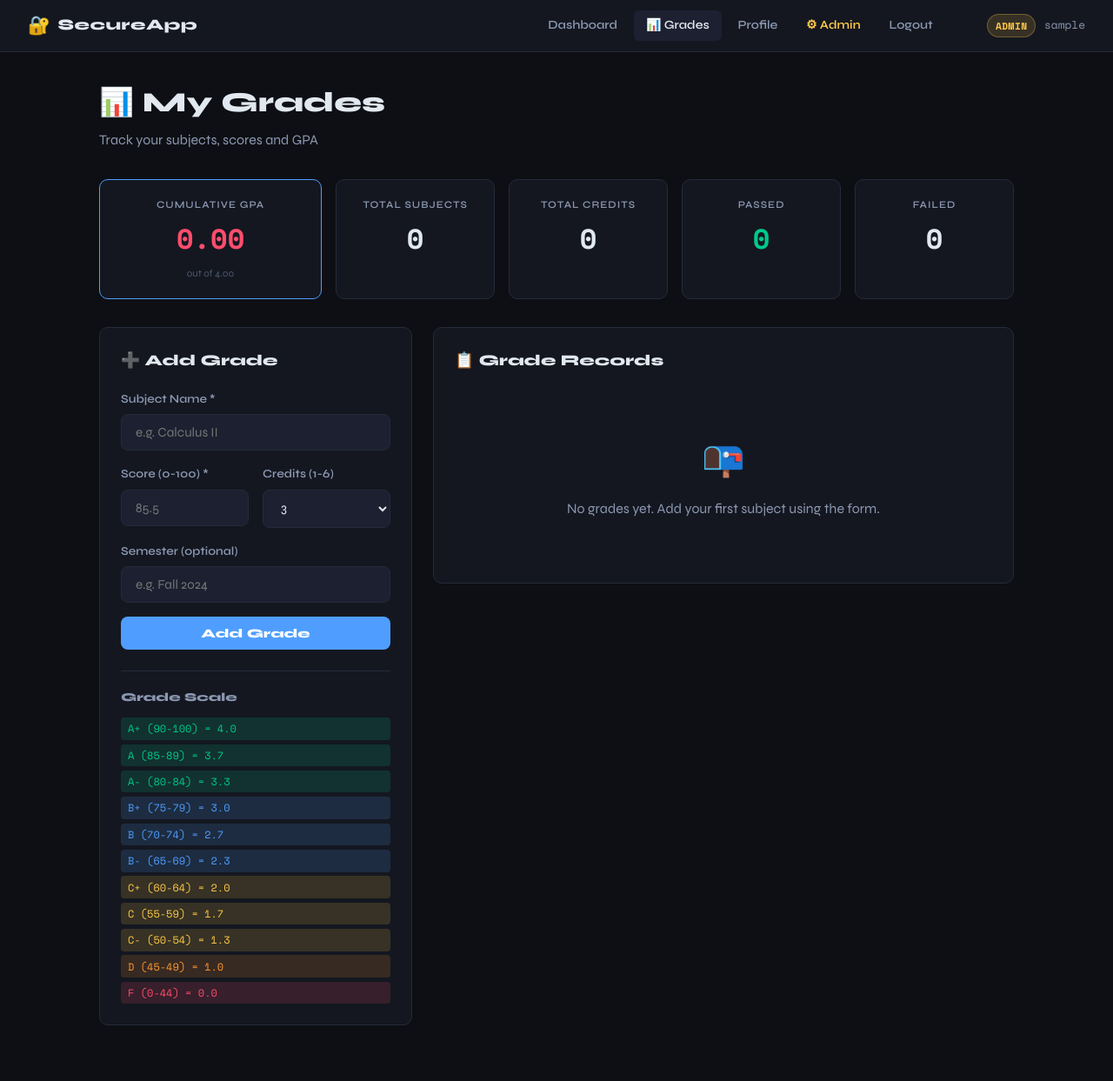
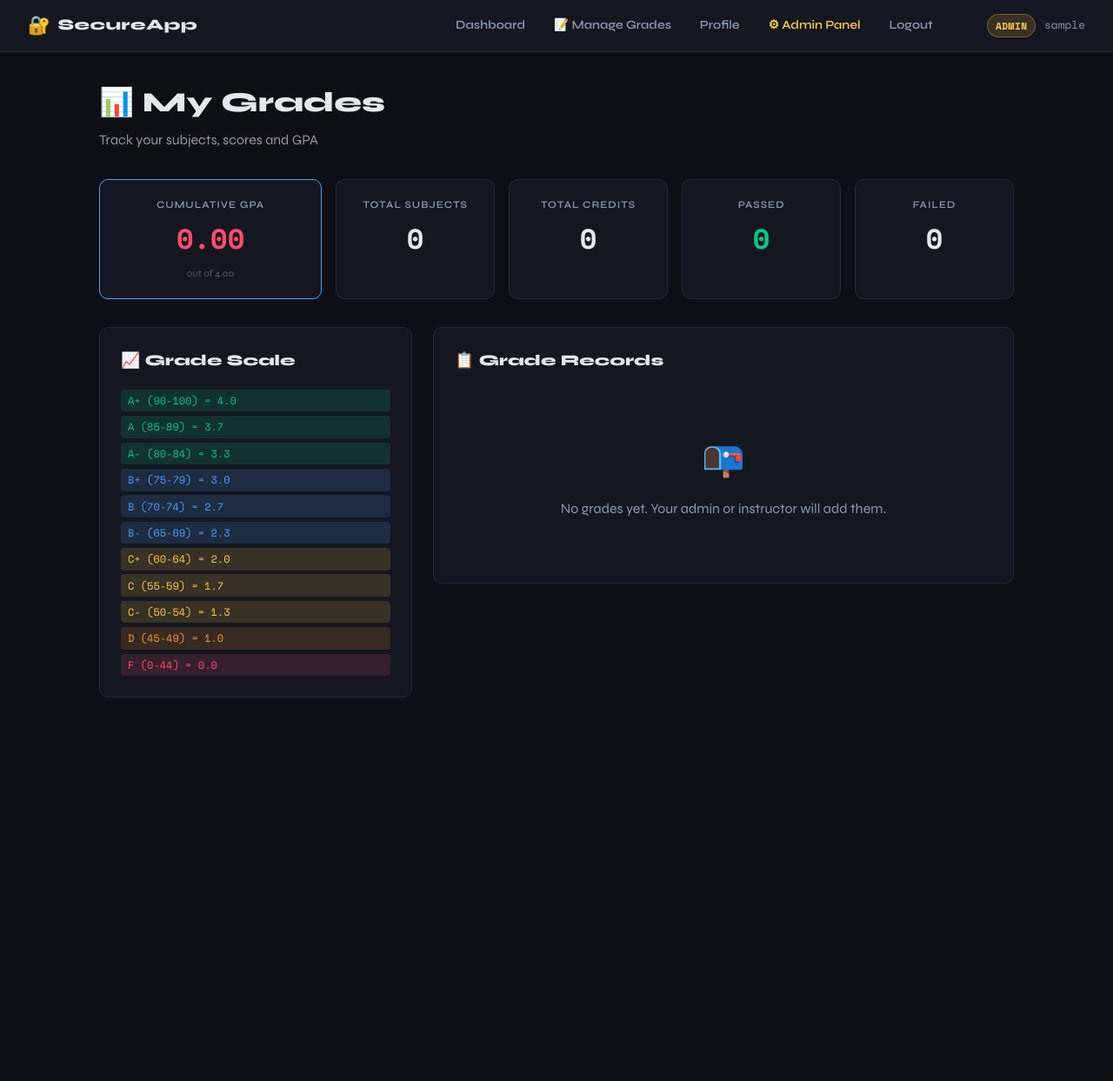
Before and after one commit to Mohamedabdullah11/SWE210-Secure-Web-App, a Flask app: page /grades in a window 1280 px wide. Shown: the whole page at 87% size. After the commit the page ends 802 px from the top, so only its background shows below. Run offline with Flask 3, Linux system fonts and the light colour scheme; the visitor is signed in with stand-in values (Sample User, id 1).

Commit message:
Added Manage Grades panel, fixed UI and improved Security features

```diff
--- a/app.py
+++ b/app.py
@@ -165,35 +165,20 @@ def grades():
     user = User.query.get(session['user_id'])
     return render_template('grades.html', user=user)
 
-@app.route('/grades/add', methods=['POST'])
-@login_required
-def add_grade():
-    subject  = request.form.get('subject','').strip()
-    credits  = request.form.get('credits','3')
-    score    = request.form.get('score','')
-    semester = request.form.get('semester','').strip()
-    if not subject or not score:
-        flash('Subject and score required.','danger')
-        return redirect(url_for('grades'))
-    try:
-        sf = float(score); ci = int(credits)
-        if not (0 <= sf <= 100) or not (1 <= ci <= 6): raise ValueError
-    except ValueError:
-        flash('Score must be 0-100, credits 1-6.','danger')
-        return redirect(url_for('grades'))
-    db.session.add(Grade(user_id=session['user_id'], subject=subject, credits=ci, score=sf, semester=semester))
-    db.session.commit()
-    flash(f'"{subject}" added!','success')
-    return redirect(url_for('grades'))
+@app.route('/manage_grades')
+@admin_required
+def manage_grades():
+    students = User.query.filter_by(role='user').all()
+    return render_template('manage_grades.html', students=students)
 
 @app.route('/grades/delete/<int:gid>', methods=['POST'])
-@login_required
+@admin_required
 def delete_grade(gid):
     g = Grade.query.get_or_404(gid)
-    if g.user_id != session['user_id']: abort(403)
+    uid = g.user_id
     db.session.delete(g); db.session.commit()
     flash('Grade deleted.','info')
-    return redirect(url_for('grades'))
+    return redirect(url_for('admin_view_grades', uid=uid))
 
 @app.route('/profile', methods=['GET','POST'])
 @login_required
@@ -236,6 +221,28 @@ def admin_view_grades(uid):
     user = User.query.get_or_404(uid)
     return render_template('admin_grades.html', user=user)
 
+@app.route('/admin/grades/<int:uid>/add', methods=['POST'])
+@admin_required
+def admin_add_grade(uid):
+    user = User.query.get_or_404(uid)
+    subject  = request.form.get('subject','').strip()
+    credits  = request.form.get('credits','3')
+    score    = request.form.get('score','')
+    semester = request.form.get('semester','').strip()
+    if not subject or not score:
+        flash('Subject and score required.','danger')
+        return redirect(url_for('admin_view_grades', uid=uid))
+    try:
+        sf = float(score); ci = int(credits)
+        if not (0 <= sf <= 100) or not (1 <= ci <= 6): raise ValueError
+    except ValueError:
+        flash('Score must be 0-100, credits 1-6.','danger')
+        return redirect(url_for('admin_view_grades', uid=uid))
+    db.session.add(Grade(user_id=uid, subject=subject, credits=ci, score=sf, semester=semester))
+    db.session.commit()
+    flash(f'"{subject}" added to {user.username}!','success')
+    return redirect(url_for('admin_view_grades', uid=uid))
+
 @app.errorhandler(403)
 def forbidden(e): return render_template('403.html'), 403
 @app.errorhandler(404)
--- a/templates/admin.html
+++ b/templates/admin.html
@@ -48,13 +48,12 @@
                     <td><span class="role-badge role-{{ u.role }}">{{ u.role }}</span></td>
                     <td class="action-cell">
                         {% if u.role != 'admin' %}
-                        <form method="POST" action="{{ url_for('promote_user', user_id=u.id) }}" style="display:inline">
+                        <form method="POST" action="{{ url_for('promote_user', uid=u.id) }}" style="display:inline">
                             <button type="submit" class="btn btn-sm btn-warning" onclick="return confirm('Promote {{ u.username }} to admin?')">Promote</button>
                         </form>
-                        <form method="POST" action="{{ url_for('delete_user', user_id=u.id) }}" style="display:inline">
+                        <form method="POST" action="{{ url_for('delete_user', uid=u.id) }}" style="display:inline">
                             <button type="submit" class="btn btn-sm btn-danger" onclick="return confirm('Delete {{ u.username }}?')">Delete</button>
                         </form>
-                        <a href="{{ url_for('admin_view_grades', user_id=u.id) }}" class="btn btn-sm btn-secondary">📊 Grades</a>
                         {% else %}
                         <span class="text-muted">Protected</span>
                         {% endif %}
--- a/templates/base.html
+++ b/templates/base.html
@@ -17,10 +17,14 @@
         </div>
         <div class="nav-links">
             <a href="{{ url_for('dashboard') }}" class="nav-link {% if request.endpoint == 'dashboard' %}active{% endif %}">Dashboard</a>
-            <a href="{{ url_for('grades') }}" class="nav-link {% if request.endpoint == 'grades' %}active{% endif %}">📊 Grades</a>
+            {% if session.role == 'user' %}
+            <a href="{{ url_for('grades') }}" class="nav-link {% if request.endpoint == 'grades' %}active{% endif %}">👤 My Grades</a>
+            {% else %}
+            <a href="{{ url_for('manage_grades') }}" class="nav-link {% if request.endpoint == 'manage_grades' %}active{% endif %}">📝 Manage Grades</a>
+            {% endif %}
             <a href="{{ url_for('profile') }}" class="nav-link {% if request.endpoint == 'profile' %}active{% endif %}">Profile</a>
             {% if session.role == 'admin' %}
-            <a href="{{ url_for('admin_panel') }}" class="nav-link admin-link {% if request.endpoint == 'admin_panel' %}active{% endif %}">⚙ Admin</a>
+            <a href="{{ url_for('admin_panel') }}" class="nav-link admin-link {% if request.endpoint == 'admin_panel' %}active{% endif %}">⚙ Admin Panel</a>
             {% endif %}
             <a href="{{ url_for('logout') }}" class="nav-link logout-link">Logout</a>
         </div>
--- a/templates/grades.html
+++ b/templates/grades.html
@@ -36,38 +36,9 @@
 </div>
 
 <div class="grades-grid">
-    <!-- Add Grade Form -->
     <div class="panel-card">
-        <h2 class="panel-title">➕ Add Grade</h2>
-        <form method="POST" action="{{ url_for('add_grade') }}" class="grade-form">
-            <div class="form-group">
-                <label>Subject Name *</label>
-                <input type="text" name="subject" required placeholder="e.g. Calculus II" maxlength="100">
-            </div>
-            <div class="form-row">
-                <div class="form-group">
-                    <label>Score (0-100) *</label>
-                    <input type="number" name="score" required min="0" max="100" step="0.1" placeholder="85.5">
-                </div>
-                <div class="form-group">
-                    <label>Credits (1-6)</label>
-                    <select name="credits">
-                        {% for c in [1,2,3,4,5,6] %}
-                        <option value="{{ c }}" {% if c == 3 %}selected{% endif %}>{{ c }}</option>
-                        {% endfor %}
-                    </select>
-                </div>
-            </div>
-            <div class="form-group">
-                <label>Semester (optional)</label>
-                <input type="text" name="semester" placeholder="e.g. Fall 2024" maxlength="50">
-            </div>
-            <button type="submit" class="btn btn-primary btn-full">Add Grade</button>
-        </form>
-
         <!-- Grade Scale Reference -->
-        <div class="grade-scale">
-            <h3 class="scale-title">Grade Scale</h3>
+        <h2 class="panel-title">📈 Grade Scale</h2>
             <div class="scale-grid">
                 <span class="scale-item grade-a">A+ (90-100) = 4.0</span>
                 <span class="scale-item grade-a">A (85-89) = 3.7</span>
@@ -81,7 +52,6 @@
                 <span class="scale-item grade-d">D (45-49) = 1.0</span>
                 <span class="scale-item grade-f">F (0-44) = 0.0</span>
             </div>
-        </div>
     </div>
 
     <!-- Grades Table -->
@@ -98,7 +68,6 @@
                         <th>Credits</th>
                         <th>Semester</th>
                         <th>Status</th>
-                        <th></th>
                     </tr>
                 </thead>
                 <tbody>
@@ -118,11 +87,6 @@
                                 {{ g.status() }}
                             </span>
                         </td>
-                        <td>
-                            <form method="POST" action="{{ url_for('delete_grade', gid=g.id) }}" style="display:inline">
-                                <button type="submit" class="btn btn-sm btn-danger" onclick="return confirm('Delete {{ g.subject }}?')">✕</button>
-                            </form>
-                        </td>
                     </tr>
                     {% endfor %}
                 </tbody>
@@ -131,7 +95,7 @@
                         <td><strong>GPA</strong></td>
                         <td colspan="2"><strong class="gpa-inline">{{ "%.2f"|format(user.get_gpa()) }} / 4.00</strong></td>
                         <td><strong>{{ user.total_credits() }}</strong></td>
-                        <td colspan="3"></td>
+                        <td colspan="2"></td>
                     </tr>
                 </tfoot>
             </table>
@@ -139,7 +103,7 @@
         {% else %}
         <div class="empty-state">
             <div class="empty-icon">📭</div>
-            <p>No grades yet. Add your first subject using the form.</p>
+            <p>No grades yet. Your admin or instructor will add them.</p>
         </div>
         {% endif %}
     </div>
```
Also changed, not shown: templates/admin_grades.html (+36 -5 lines), templates/manage_grades.html (added, +45 -0 lines).
